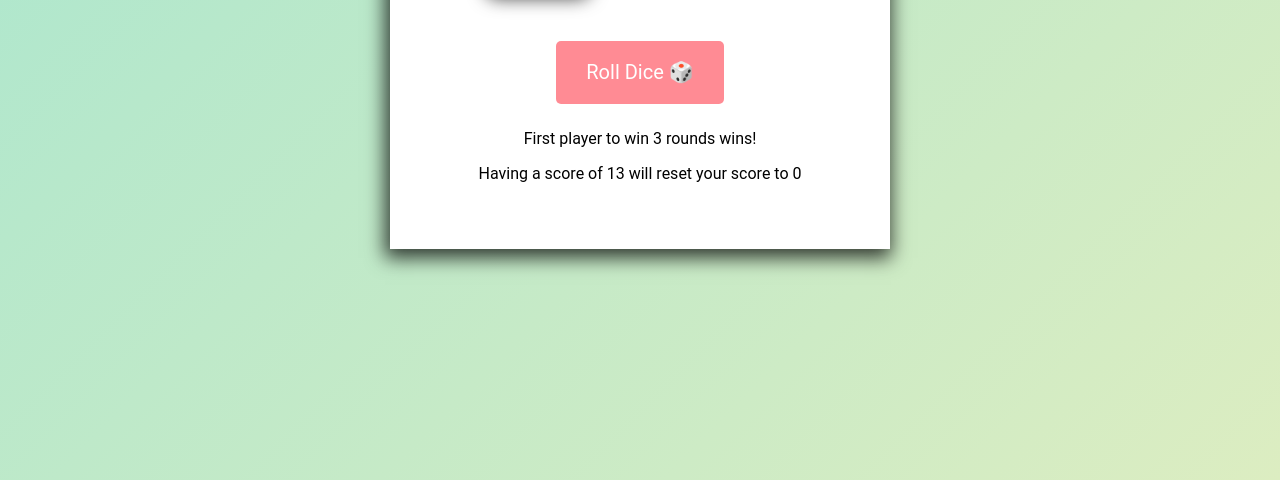
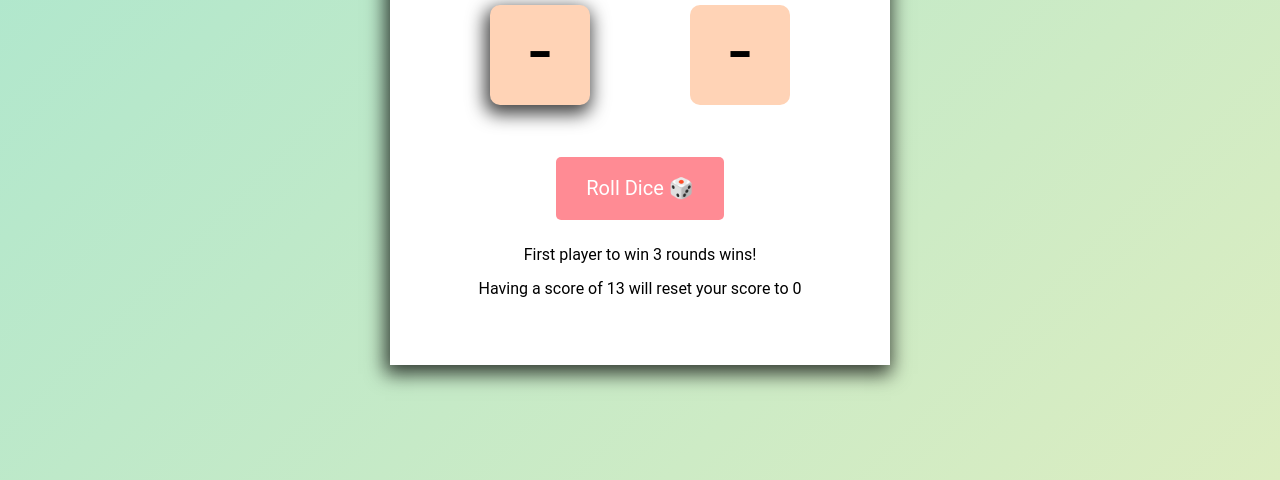
Before and after one commit to ElitistNoob/dicegame, a website built with webpack: page index.html in a window 1280 px wide. Shown: the part 370-850 px from the top of the page. Built offline with nearby package versions, Linux system fonts and the light colour scheme.

Commit message:
Update index.css

```diff
--- a/index.css
+++ b/index.css
@@ -9,10 +9,12 @@ html, body {
 }
 
 body {
+    min-height: 100vh;
+    display: flex;
+    align-items: center;
     padding-top: 50px;
     background-image: linear-gradient(135deg, var(--color-1) , var(--color-2));
     font-family: 'Roboto', sans-serif;
-    height: 100vh;
     color: black;
 }
 
```
